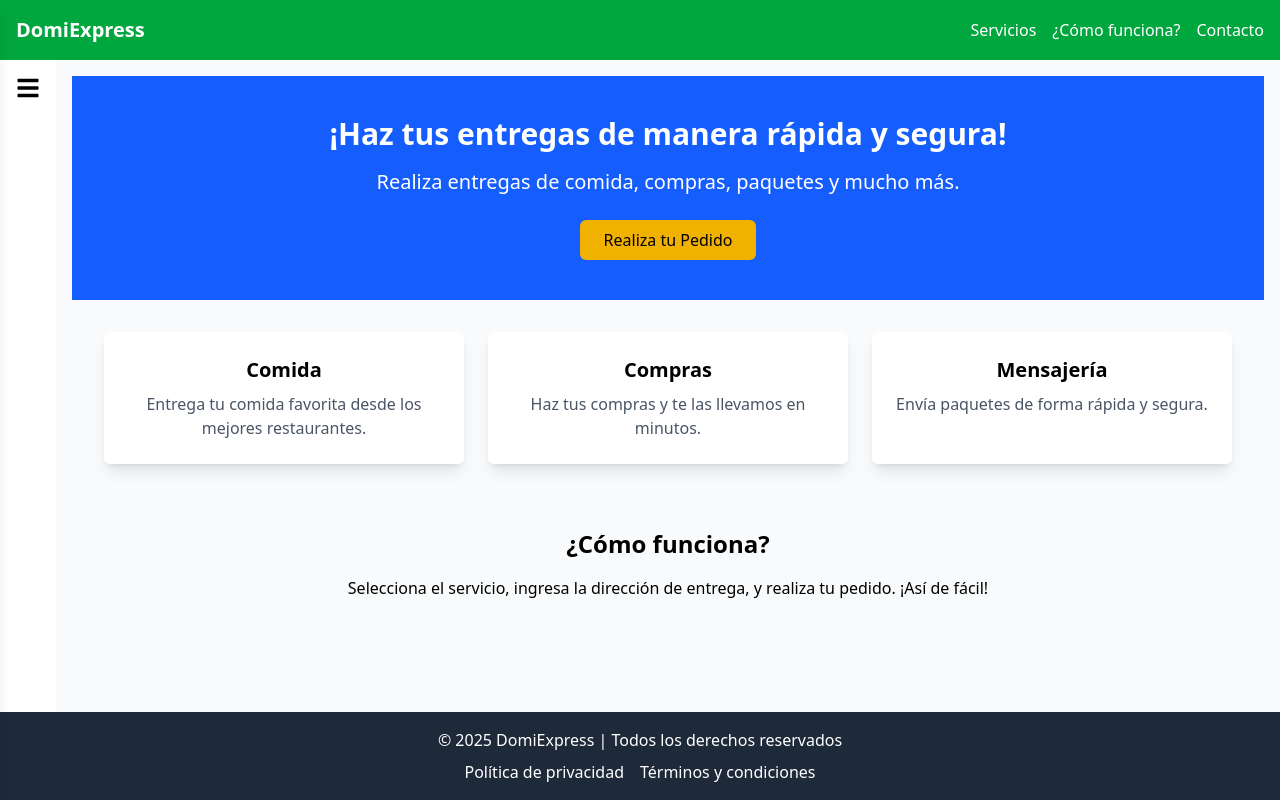
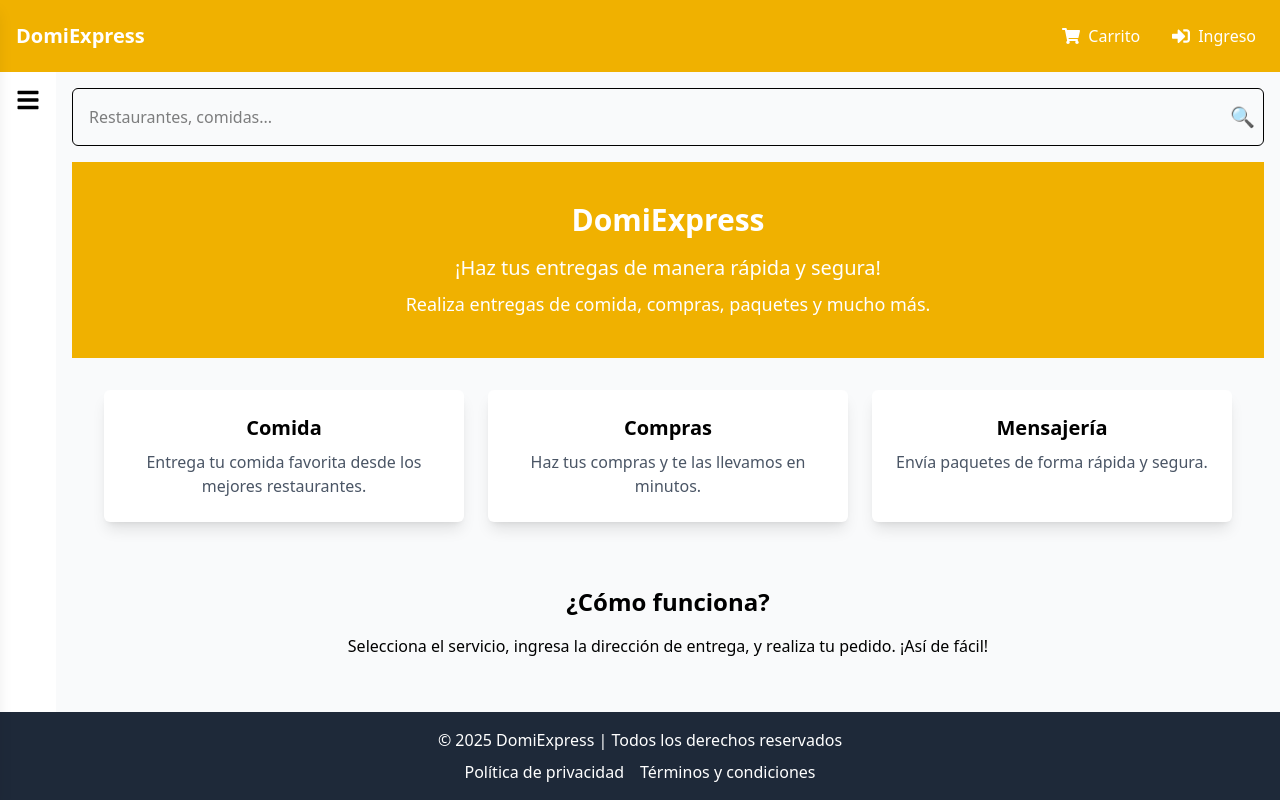
Before and after one commit to Nevet21/ProyectoDeliveryReact, a React (Vite) app: page / in a window 1280 px wide. Built offline with nearby package versions, Linux system fonts and the light colour scheme.

Commit message:
Home modificacion

```diff
--- a/package.json
+++ b/package.json
@@ -14,12 +14,14 @@
     "react": "^19.1.0",
     "react-dom": "^19.1.0",
     "react-icons": "^5.5.0",
+    "react-router-dom": "^7.6.0",
     "tailwindcss": "^4.1.6"
   },
   "devDependencies": {
     "@eslint/js": "^9.25.0",
     "@types/react": "^19.1.2",
     "@types/react-dom": "^19.1.2",
+    "@types/react-router-dom": "^5.3.3",
     "@vitejs/plugin-react": "^4.4.1",
     "autoprefixer": "^10.4.21",
     "eslint": "^9.25.0",
--- a/src/App.tsx
+++ b/src/App.tsx
@@ -1,11 +1,16 @@
 import React from 'react';
+import { BrowserRouter, Routes, Route } from 'react-router-dom';
 import Home from './pages/Home';
 
 const App: React.FC = () => {
   return (
-    <div>
-      <Home />
-    </div>
+    <BrowserRouter>
+      <Routes>
+        <Route path="/" element={<Home />} />
+        <Route path="/login" element={<h1>Login</h1>} />
+        <Route path="/register" element={<h1>Registro</h1>} />
+      </Routes>
+    </BrowserRouter>
   );
 };
 
--- a/src/components/Header.tsx
+++ b/src/components/Header.tsx
@@ -1,15 +1,25 @@
 // src/components/Header.tsx
 import React from 'react';
+import { FaShoppingCart, FaSignInAlt } from 'react-icons/fa';
 
 const Header: React.FC = () => {
   return (
-    <header className="bg-green-600 text-white p-4 flex justify-between items-center">
+    <header className="bg-yellow-500 text-white p-4 flex justify-between items-center">
       <h1 className="text-xl font-bold">DomiExpress</h1>
       <nav>
         <ul className="flex space-x-4">
-          <li><a href="#services" className="hover:underline">Servicios</a></li>
-          <li><a href="#how-it-works" className="hover:underline">¿Cómo funciona?</a></li>
-          <li><a href="#contact" className="hover:underline">Contacto</a></li>
+          <li>
+            <button className="flex items-center space-x-2 hover:bg-yellow-400 p-2 rounded-md cursor-pointer">
+              <FaShoppingCart className="text-lg" />
+              <span>Carrito</span>
+            </button>
+          </li>
+          <li>
+            <button className="flex items-center space-x-2 hover:bg-yellow-400 p-2 rounded-md cursor-pointer">
+              <FaSignInAlt className="text-lg" />
+              <span>Ingreso</span>
+            </button>
+          </li>
         </ul>
       </nav>
     </header>
--- /dev/null
+++ b/src/components/SearchBar.tsx
@@ -0,0 +1,32 @@
+import React, { useState } from "react";
+
+const SearchBar: React.FC = () => {
+  const [searchQuery, setSearchQuery] = useState("");
+
+  const handleSearchChange = (event: React.ChangeEvent<HTMLInputElement>) => {
+    setSearchQuery(event.target.value);
+  };
+
+  const handleSearchSubmit = (event: React.FormEvent) => {
+    event.preventDefault();
+    // Aquí puedes agregar la lógica de búsqueda
+    console.log("Buscando:", searchQuery);
+  };
+
+  return (
+    <form onSubmit={handleSearchSubmit} className="flex items-center p-2 border rounded-md">
+      <input
+        type="text"
+        value={searchQuery}
+        onChange={handleSearchChange}
+        placeholder="Restaurantes, comidas..."
+        className="p-2 flex-grow border-none outline-none"
+      />
+      <button type="submit" className="text-xl text-blue-500 ml-2 cursor-pointer">
+        🔍
+      </button>
+    </form>
+  );
+};
+
+export default SearchBar;
--- a/src/components/SideBar.tsx
+++ b/src/components/SideBar.tsx
@@ -1,5 +1,6 @@
 import React, { useState } from "react";
-import { FaBars } from "react-icons/fa";
+import { FaBars, FaRegHandshake, FaHamburger, FaShoppingCart, FaPlus } from "react-icons/fa";
+import { Link } from "react-router-dom";
 
 const Sidebar: React.FC = () => {
   const [isOpen, setIsOpen] = useState(false);
@@ -7,9 +8,9 @@ const Sidebar: React.FC = () => {
   const toggleSidebar = () => setIsOpen(!isOpen);
 
   return (
-    <div className="relative">
-      {/* Botón para abrir/cerrar sidebar */}
-      <button
+    <div>
+      {/* Botón para abrir/cerrar el sidebar */}
+     <button
         className="text-2xl p-4 focus:outline-none cursor-pointer"
         onClick={toggleSidebar}
       >
@@ -18,13 +19,13 @@ const Sidebar: React.FC = () => {
 
       {/* Sidebar */}
       <div
-        className={`fixed top-0 left-0 h-full w-64 bg-white shadow-lg transform transition-transform duration-300 z-50 ${
+        className={`fixed top-0 left-0 h-full w-64 bg-white shadow-lg transform transition-transform duration-300 z-40 ${
           isOpen ? "translate-x-0" : "-translate-x-full"
         }`}
       >
-        <div className="p-4 border-b">
-          <h2 className="text-xl font-bold mb-4">Menú</h2>
-          <button
+        <div className="p-6 flex items-center justify-between">
+          <div className="text-3xl font-bold">Logo</div>
+           <button
             onClick={toggleSidebar}
             className="absolute top-2 right-4 text-xl font-bold cursor-pointer"
           >
@@ -32,18 +33,44 @@ const Sidebar: React.FC = () => {
           </button>
         </div>
 
-        <nav className="flex flex-col p-4 space-y-4">
-          <span className="cursor-pointer hover:underline">Ingreso</span>
-          <span className="cursor-pointer hover:underline">Registro</span>
-          <span className="cursor-pointer hover:underline">Restaurantes</span>
-          <span className="cursor-pointer hover:underline">Productos</span>
-          <span className="cursor-pointer hover:underline">
-            Quiero ser domiExpress
-          </span>
-          <span className="cursor-pointer hover:underline">
-            Registrar restaurante
-          </span>
-        </nav>
+        <div className="p-6 space-y-6">
+          {/* Botones de Ingreso y Registro */}
+          <div className="space-y-4">
+            <Link
+              to="/login"
+              className="block py-2 px-4 rounded-md bg-red-500 hover:bg-red-600 text-center font-bold cursor-pointer"
+            >
+              Ingreso
+            </Link>
+            <Link
+              to="/register"
+              className="block py-2 px-4 rounded-md bg-orange-500 hover:bg-orange-600 text-center font-bold cursor-pointer"
+            >
+              Registro
+            </Link>
+          </div>
+
+          {/* Secciones con iconos */}
+          <div className="space-y-4">
+            <div className="flex items-center space-x-3 hover:bg-blue-500 hover:rounded-md p-2 transition cursor-pointer">
+              <FaHamburger className="text-xl" />
+              <span>Restaurantes</span>
+            </div>
+            <div className="flex items-center space-x-3 hover:bg-blue-500 hover:rounded-md p-2 transition cursor-pointer">
+              <FaShoppingCart className="text-xl" />
+              <span>Mercados</span>
+            </div>
+            <div className="flex items-center space-x-3 hover:bg-blue-500 hover:rounded-md p-2 transition cursor-pointer">
+              <FaPlus className="text-xl" />
+              <span>Express</span>
+            </div>
+          </div>
+
+          {/* Promociones */}
+          <div className="mt-6 bg-purple-500 rounded-md text-center py-3 text-white">
+            <span className="font-semibold">¡Descubre nuestras promociones!</span>
+          </div>
+        </div>
       </div>
     </div>
   );
--- a/src/layaouts/MainLayaout.tsx
+++ b/src/layaouts/MainLayaout.tsx
@@ -2,6 +2,7 @@ import React from "react";
 import Sidebar from "../components/SideBar";
 import Footer from "../components/Footer";
 import Header from "../components/Header";
+import SearchBar from "../components/SearchBar"; // Importamos el componente SearchBar
 
 interface MainLayoutProps {
   children: React.ReactNode;
@@ -19,10 +20,12 @@ const MainLayout: React.FC<MainLayoutProps> = ({ children }) => {
 
         {/* Main Content */}
         <main className="flex-1 overflow-y-auto p-4 bg-gray-50">
-          {/* Optional service card example */}
+          {/* Barra de búsqueda */}
+          <div className="mb-4">
+            <SearchBar />
+          </div>
 
-
-
+          {/* Contenido principal */}
           {children}
         </main>
       </div>
--- a/src/pages/Home.tsx
+++ b/src/pages/Home.tsx
@@ -6,13 +6,11 @@ import ServiceCard from '../components/ServiceCard';
 const Home: React.FC = () => {
   return (
     <MainLayout>
-      {/* Hero Section */}
-      <section className="hero bg-blue-600 text-white p-10 text-center">
-        <h2 className="text-3xl font-bold">¡Haz tus entregas de manera rápida y segura!</h2>
-        <p className="mt-4 text-xl">Realiza entregas de comida, compras, paquetes y mucho más.</p>
-        <button className="mt-6 bg-yellow-500 text-black px-6 py-2 rounded-md hover:bg-yellow-600">
-          Realiza tu Pedido
-        </button>
+      {/* Sección Hero */}
+      <section className="hero bg-yellow-500 text-white p-10 text-center">
+        <h2 className="text-3xl font-bold">DomiExpress</h2>
+        <p className="mt-4 text-xl">¡Haz tus entregas de manera rápida y segura!</p>
+        <p className="mt-2 text-lg">Realiza entregas de comida, compras, paquetes y mucho más.</p>
       </section>
 
       {/* Servicios */}
```
Also changed, not shown: 1 other file (tests, documents, lock files or other folders).
